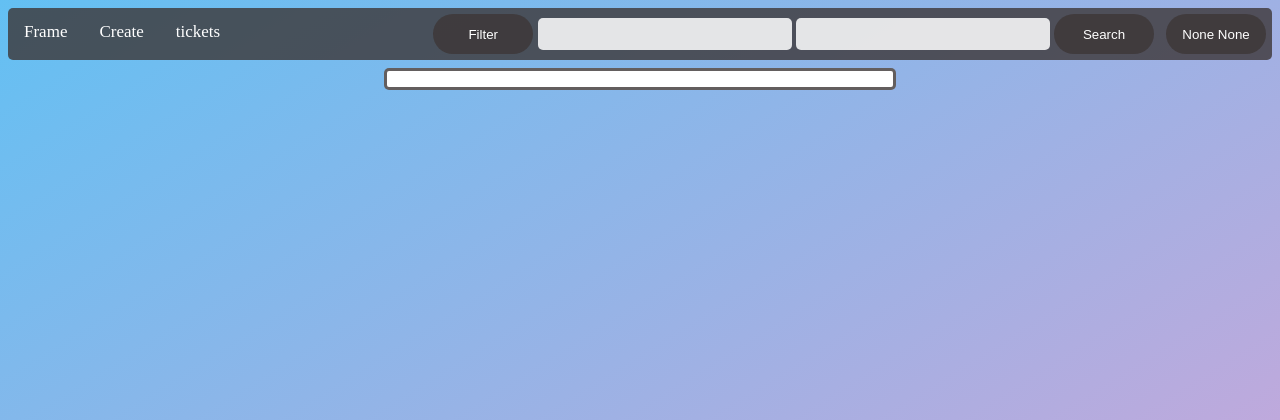
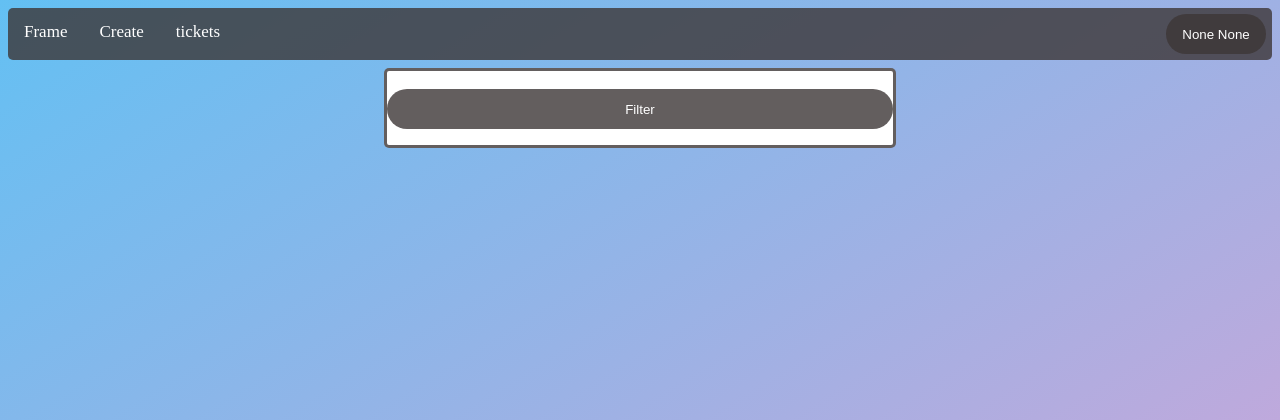
Before and after one commit to jesseforney8/Frame, a Flask app: page /tickets in a window 1280 px wide. Shown: the top 420 px of the page. Run offline with Flask 3, Linux system fonts and the light colour scheme; the visitor is signed in with stand-in values (Sample User, id 1); data that the repository does not hold is empty.

Commit message:
filter modal in progress

```diff
--- a/Frame/website/static/styles.css
+++ b/Frame/website/static/styles.css
@@ -72,8 +72,17 @@ float: right;
 
 
 
+.filter_button {
 
+  display: flex;
+  justify-content: center;
 
+}
+
+#filterbtn {
+
+  width: 575px;
+}
 
 
 
@@ -310,3 +319,19 @@ border-bottom: 2px solid black;
   flex-direction: column;
 
 }
+
+#modal-filter {
+
+  text-align: left;
+}
+
+.select_row {
+
+  text-align: center;
+
+}
+
+#filter_input {
+
+  border: black solid;
+}
--- a/Frame/website/templates/create.html
+++ b/Frame/website/templates/create.html
@@ -9,7 +9,7 @@
 <form method="POST">
 
         <label for="title">Title</label>
-        <input type="title" class="settinginput" id="title", name="title">
+        <input type="title" class="settinginput" id="title" name="title">
 
 
 
--- a/Frame/website/templates/tickets.html
+++ b/Frame/website/templates/tickets.html
@@ -3,23 +3,19 @@
 {% block title%} Tickets {% endblock%}
 
 {%block navbar %}
-<div class="searchbar">
 
-  <div class="dropdown">
-    <button class="dropbtn" onclick="openFilterModal()" id="filterbtn">Filter</button>
-    <div class="dropdowninfo" id="dropdowninfo1">
-        <button class="drplink" id="searchowner" onclick="add_search()">Owner</button>
-        <button class="drplink" id="searchgroup" onclick="add_search1()">Group</button>
-    </div>
-  <input class="search" type="text" id="filterinput">
-  <input class="search" type="text" id="finalsearch">
-  <button class="dropbtn">Search</button>
-</div>
-</div>
 
 {%endblock%}
 
 {% block body %}
+<br>
+<div class="dropdown">
+  <div class="filter_button">
+    <button button class="dropbtn" onclick="openFilterModal()" id="filterbtn">Filter</button>
+  </div>
+</div>
+
+
 
 <ul class="list-group">
     {% for ticket in tickets %}
@@ -55,9 +51,32 @@
 
 <div class="modal-wrapper" id="modal-wrapper-filter">
   <div class="modal" id="modal-filter">
-    <h4>test modal</h4>
-    <button id="close-modal" onclick="closeFilterModal()">Close</button>
+    <div class="select_type">
+      <div class="select_row">
+        <div class="select_box">
+          <h4>Please Select a Filter Type</h4>
 
+            <select class="form-select" multiple aria-label="multiple select example" id="type" name="type">
+                <option value="id">ID</option>
+                <option value="owner">Owner</option>
+                <option value="group">Group</option>
+                <option value="submitter">Submitter</option>
+            </select>
+        </div>
+        <div>
+          <label>Please Enter Filter</label>
+        </div>
+        <div>
+          <input type="text" id="filter_input" >
+        </div>
+
+
+
+
+        <button id="close-modal" onclick="closeFilterModal()">Close</button>
+        <button type="submit" id="submit_filter_button">Submit</button>
+      </div>
+    </div>
   </div>
 </div>
 
```
